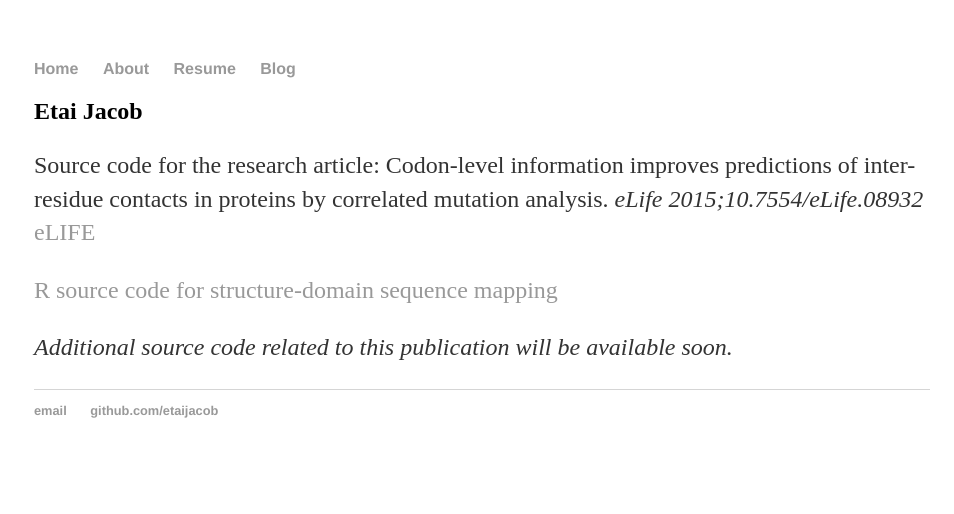
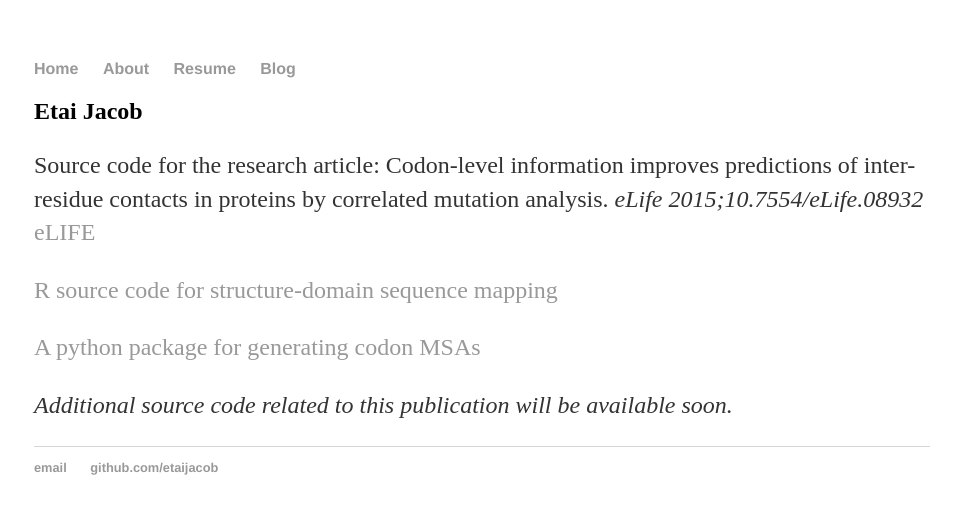
Before and after one commit to etaijacob/old_website, a Jekyll site: the page built from index.html, in a window 1280 px wide. Shown: the top 514 px of the page, without its empty margins (158-1112 px from the left). Built offline with Jekyll 4.4.1, drawn with Linux system fonts in a browser that asks for light colours.

Commit message:
Update index.html

```diff
--- a/index.html
+++ b/index.html
@@ -9,5 +9,6 @@ title: Etai Jacob
 	<em>eLife 2015;10.7554/eLife.08932 </em>
 	<a href="http://dx.doi.org/10.7554/eLife.08932">eLIFE</a></p>
 	<p><a href="https://github.com/etaijacob/MAPDB">R source code for structure-domain sequence mapping</a></p>
+	<p><a href="https://github.com/etaijacob/AA2CODON">A python package for generating codon MSAs</a></p>
 	<p><em>Additional source code related to this publication will be available soon.</em></p>
 </div><!-- /.blurb -->
```
